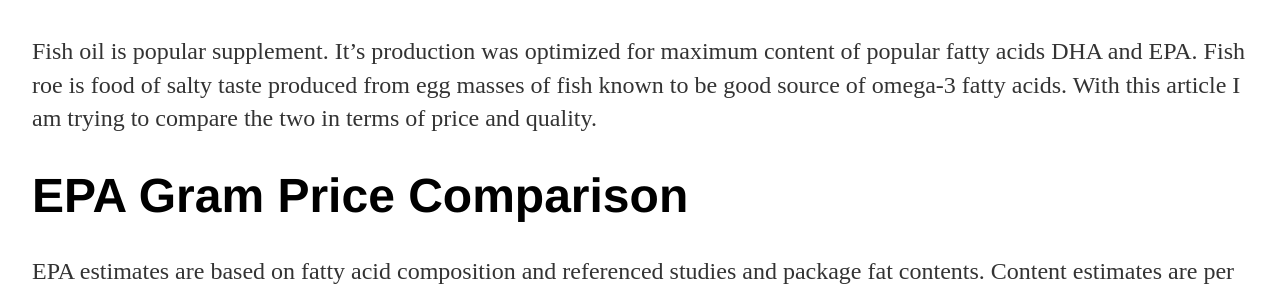
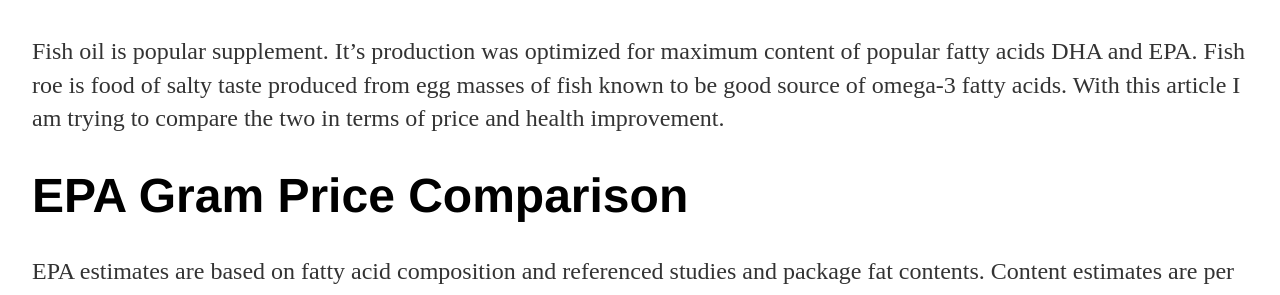
Before and after one commit to vackosar/vackosar.github.io, a Jekyll site: the page built from _posts/2017-08-12-Fish-Roe-vs-Fish-Oil.md, in a window 1280 px wide and 1400 px high. Shown: the part 293-588 px from the top of the window. Built offline with Jekyll 4.4.1, drawn with Linux system fonts in a browser that asks for light colours; comment, search, counter and statistics services are not loaded; some of the changed text lies outside the part shown.

Commit message:
Fish Oil vs Fish Oil

```diff
--- a/_posts/2017-08-12-Fish-Roe-vs-Fish-Oil.md
+++ b/_posts/2017-08-12-Fish-Roe-vs-Fish-Oil.md
@@ -7,7 +7,7 @@
 
 # Abstract
 
-Fish oil is popular supplement. It's production was optimized for maximum content of popular fatty acids DHA and EPA. Fish roe is food of salty taste produced from egg masses of fish known to be good source of omega-3 fatty acids. With this article I am trying to compare the two in terms of price and quality.
+Fish oil is popular supplement. It's production was optimized for maximum content of popular fatty acids DHA and EPA. Fish roe is food of salty taste produced from egg masses of fish known to be good source of omega-3 fatty acids. With this article I am trying to compare the two in terms of price and health improvement.
 
 # EPA Gram Price Comparison
 
@@ -36,7 +36,7 @@
 
 # Conclusion
 
-While fish oil EPA is more than 20 times cheaper, I cannot rule out fish roe as potentially superior source of phospholipids and omega-3 acids.
+While fish oil EPA is more than 20 times cheaper, I cannot rule out fish roe as potentially superior in terms of health improvement.
 
 
 # References
```
